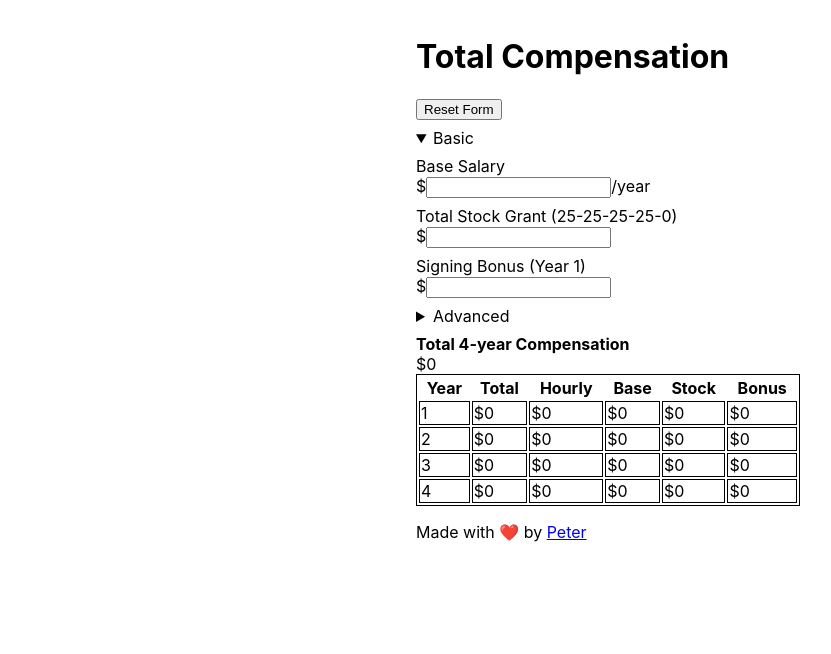
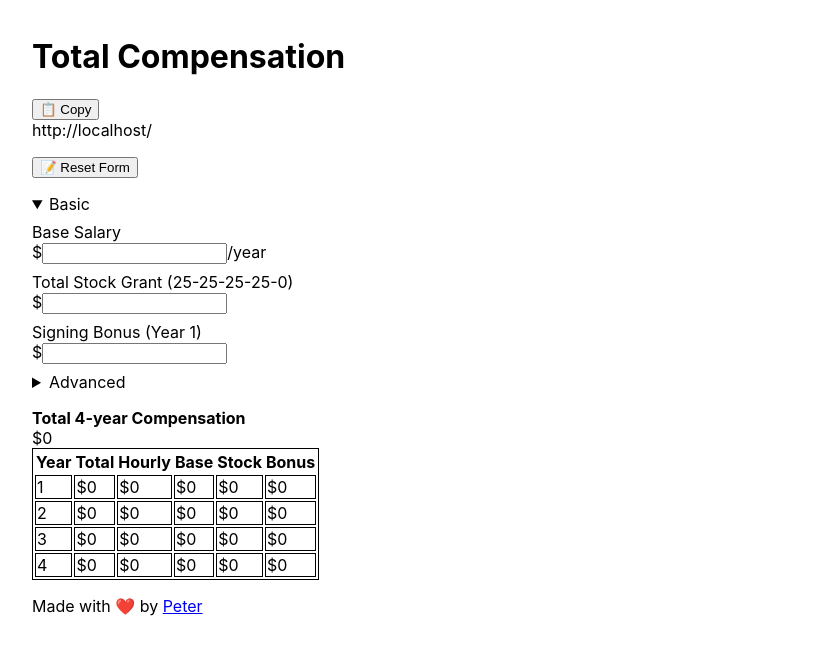
Before and after one commit to peterthehan/total-compensation, a React (Create React App) app: page / in a window 1280 px wide. Shown: the top 654 px of the page, without its empty margins (32-863 px from the left). Built offline with nearby package versions, Linux system fonts and the light colour scheme.

Commit message:
Add copy button, re-space components

```diff
--- a/src/components/App.css
+++ b/src/components/App.css
@@ -5,11 +5,14 @@ div.parent-container {
 
 div.child-container {
   margin: 1em;
-  min-width: 30vw;
-  max-width: 90vw;
+  width: 90vw;
 }
 
-details,
+.spacer {
+  margin-top: 1em;
+  margin-bottom: 1em;
+}
+
 div.input {
   margin-top: 0.5em;
   margin-bottom: 0.5em;
@@ -17,13 +20,10 @@ div.input {
 
 div.horizontal-scroll {
   overflow-x: auto;
+  white-space: nowrap;
 }
 
-table {
-  border: 1px solid black;
-  width: 100%;
-}
-
+table,
 td {
   border: 1px solid black;
 }
--- a/src/components/App.tsx
+++ b/src/components/App.tsx
@@ -1,5 +1,6 @@
 import { FC } from "react";
 import "./App.css";
+import Copy from "./Copy";
 import Form from "./Form";
 import Result from "./Result";
 import Footer from "./Footer";
@@ -85,7 +86,10 @@ const App: FC = () => {
     <div className="parent-container">
       <div className="child-container">
         <h1>Total Compensation</h1>
-        <button onClick={handleReset}>Reset Form</button>
+        <Copy text={window.location.href} />
+        <div className="spacer">
+          <button onClick={handleReset}>📝 Reset Form</button>
+        </div>
         <Form
           compensation={{
             baseSalary,
--- /dev/null
+++ b/src/components/Copy.tsx
@@ -0,0 +1,28 @@
+import { FC, useState } from "react";
+
+const COPY_TIMEOUT = 3000;
+const copyText = "📋 Copy";
+const copiedText = "✔️ Copied!";
+
+interface CopyProps {
+  text: string;
+}
+
+const Copy: FC<CopyProps> = ({ text }) => {
+  const [copyLabel, setCopyLabel] = useState(copyText);
+
+  const handleCopy = () => {
+    navigator.clipboard.writeText(text);
+    setCopyLabel(copiedText);
+    setTimeout(() => setCopyLabel(copyText), COPY_TIMEOUT);
+  };
+
+  return (
+    <div className="spacer">
+      <button onClick={handleCopy}>{copyLabel}</button>
+      <div className="horizontal-scroll">{text}</div>
+    </div>
+  );
+};
+
+export default Copy;
--- a/src/components/Footer.tsx
+++ b/src/components/Footer.tsx
@@ -2,9 +2,9 @@ import { FC } from "react";
 
 const Footer: FC = () => {
   return (
-    <p>
+    <div className="spacer">
       Made with ❤️ by <a href="https://github.com/peterthehan">Peter</a>
-    </p>
+    </div>
   );
 };
 
--- a/src/components/Form.tsx
+++ b/src/components/Form.tsx
@@ -35,7 +35,7 @@ const Form: FC<FormProps> = ({
   ids,
 }) => {
   return (
-    <>
+    <div className="spacer">
       <details open>
         <summary>Basic</summary>
         <NumberInput
@@ -115,7 +115,7 @@ const Form: FC<FormProps> = ({
           onChange={setMiscellaneous}
         />
       </details>
-    </>
+    </div>
   );
 };
 
--- a/src/components/NumberInput.tsx
+++ b/src/components/NumberInput.tsx
@@ -25,7 +25,7 @@ const NumberInput: FC<NumberInputProps> = ({
   formatValue = humanizeInputNumber,
 }) => {
   const sanitize = (value: string): string => {
-    return value.replace(/[^-\d.]/g, "");
+    return value.replace(/[^-\d.]+/g, "");
   };
 
   const validate = (value: string): boolean => {
--- a/src/components/Result.tsx
+++ b/src/components/Result.tsx
@@ -90,7 +90,7 @@ const Result: FC<ResultProps> = ({
   const total = calculateTotal(calculation);
 
   return (
-    <>
+    <div className="spacer">
       <b>{`Total ${numVestingSchedule.length}-year Compensation`}</b>
       <div className="horizontal-scroll">
         {`$${humanizeRenderNumber(total.toString())}`}
@@ -123,7 +123,7 @@ const Result: FC<ResultProps> = ({
           </tbody>
         </table>
       </div>
-    </>
+    </div>
   );
 };
 
```
Also changed, not shown: src/logo.svg (deleted).
